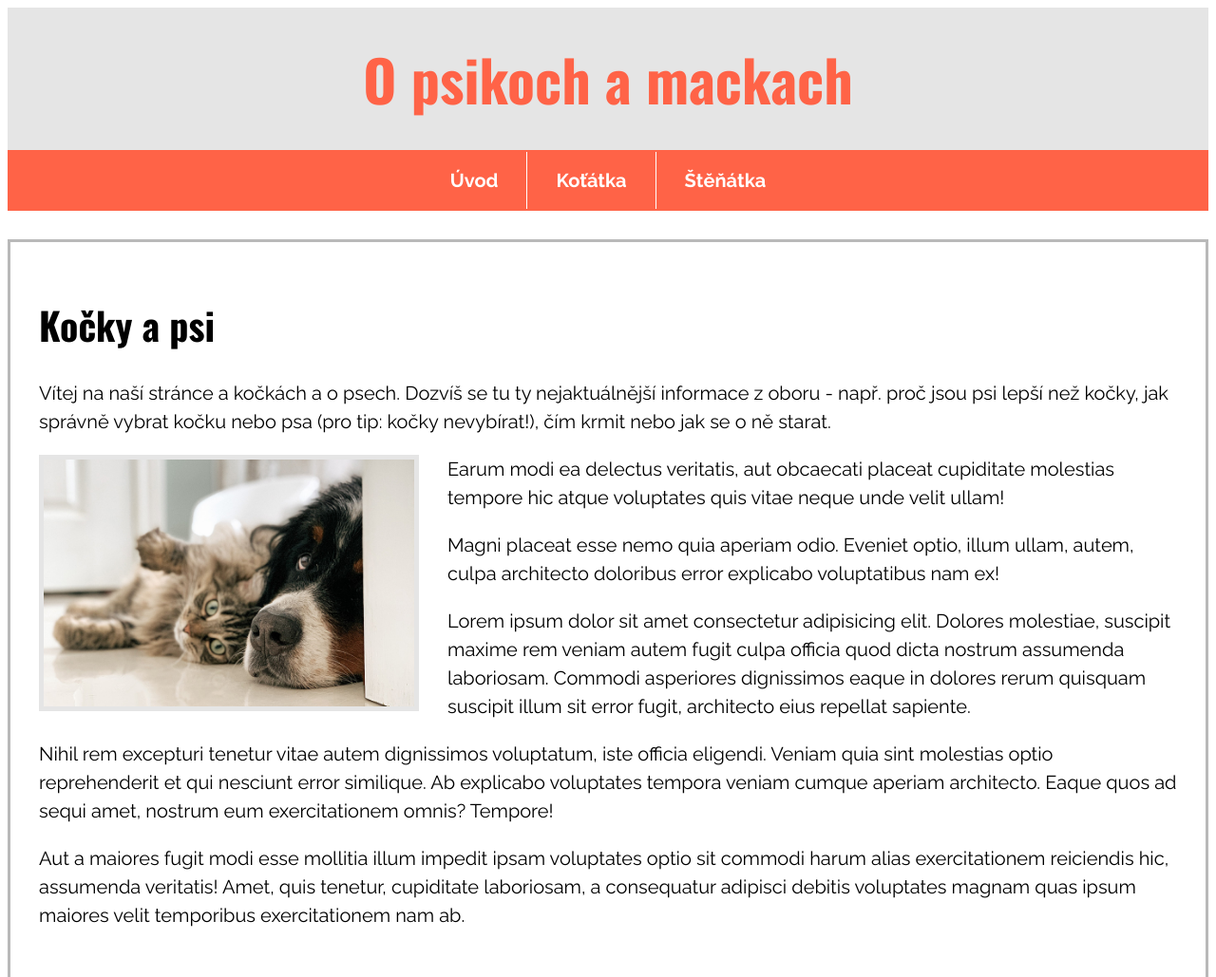
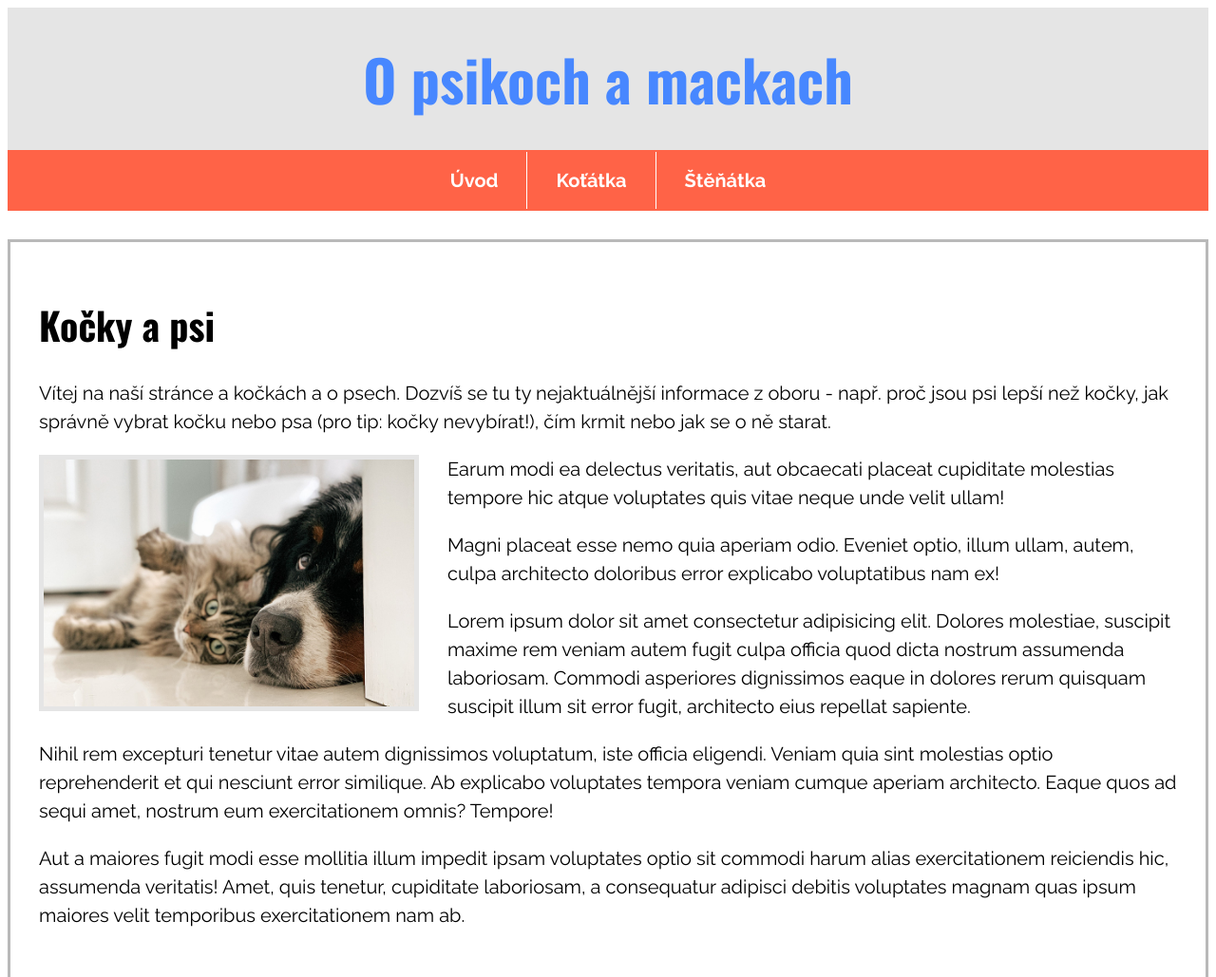
Before and after one commit to MartBal/prvni-web, an Eleventy site: page index.html in a window 1280 px wide. Shown: the top 1029 px of the page at 95% size. Built offline with nearby package versions, Linux system fonts and the light colour scheme; Eleventy itself is replaced by a stand-in of ours; files that its build step writes are made by us from their sources.

Commit message:
zmena farby

```diff
--- a/css/style.css
+++ b/css/style.css
@@ -25,7 +25,7 @@ h1, h2, h3, h4, h5, h6 {
   margin: 0;
   font-size: 3em;
   text-align: center;
-  color: #ff6347;
+  color: #4787ff;
 }
 
 .menu {
```
